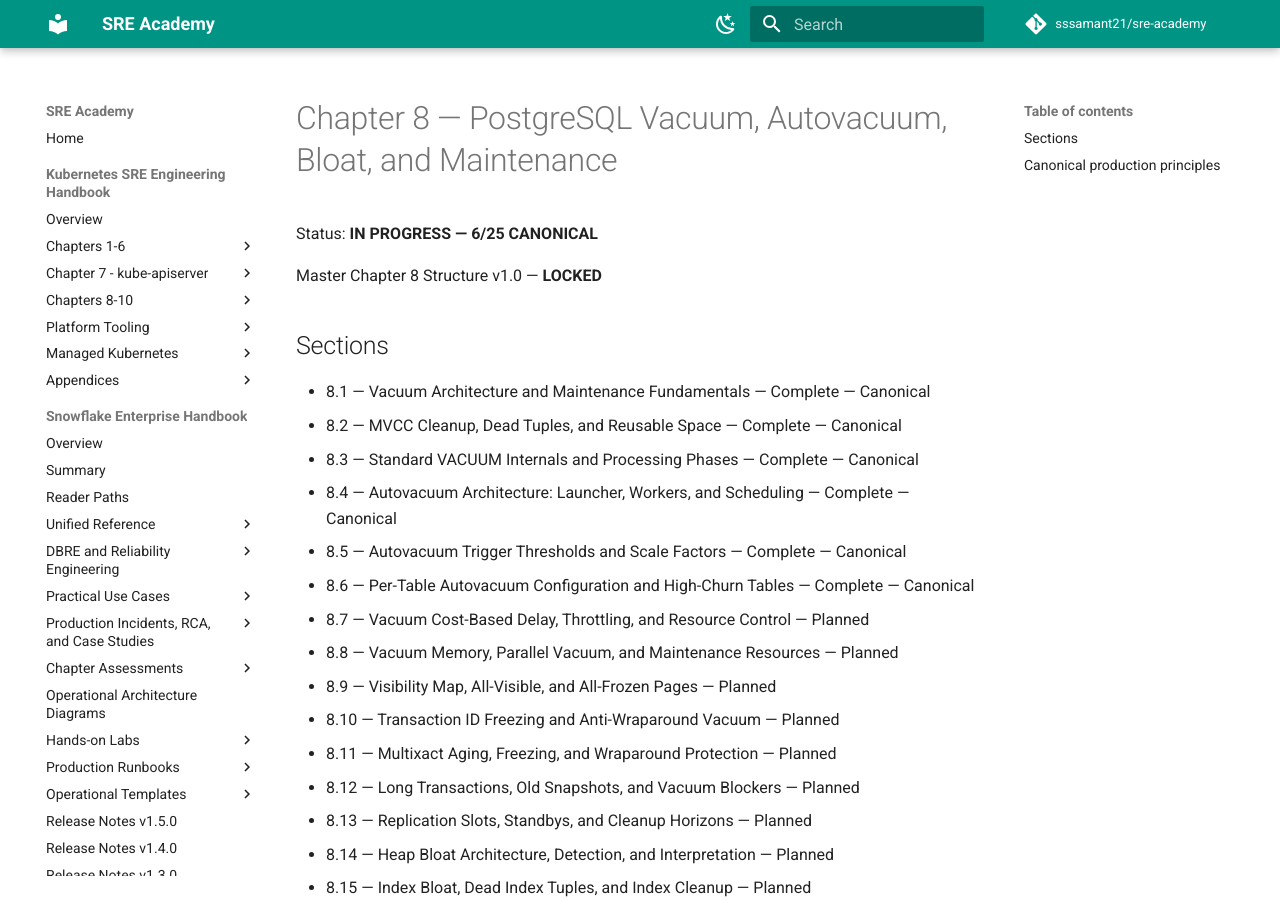
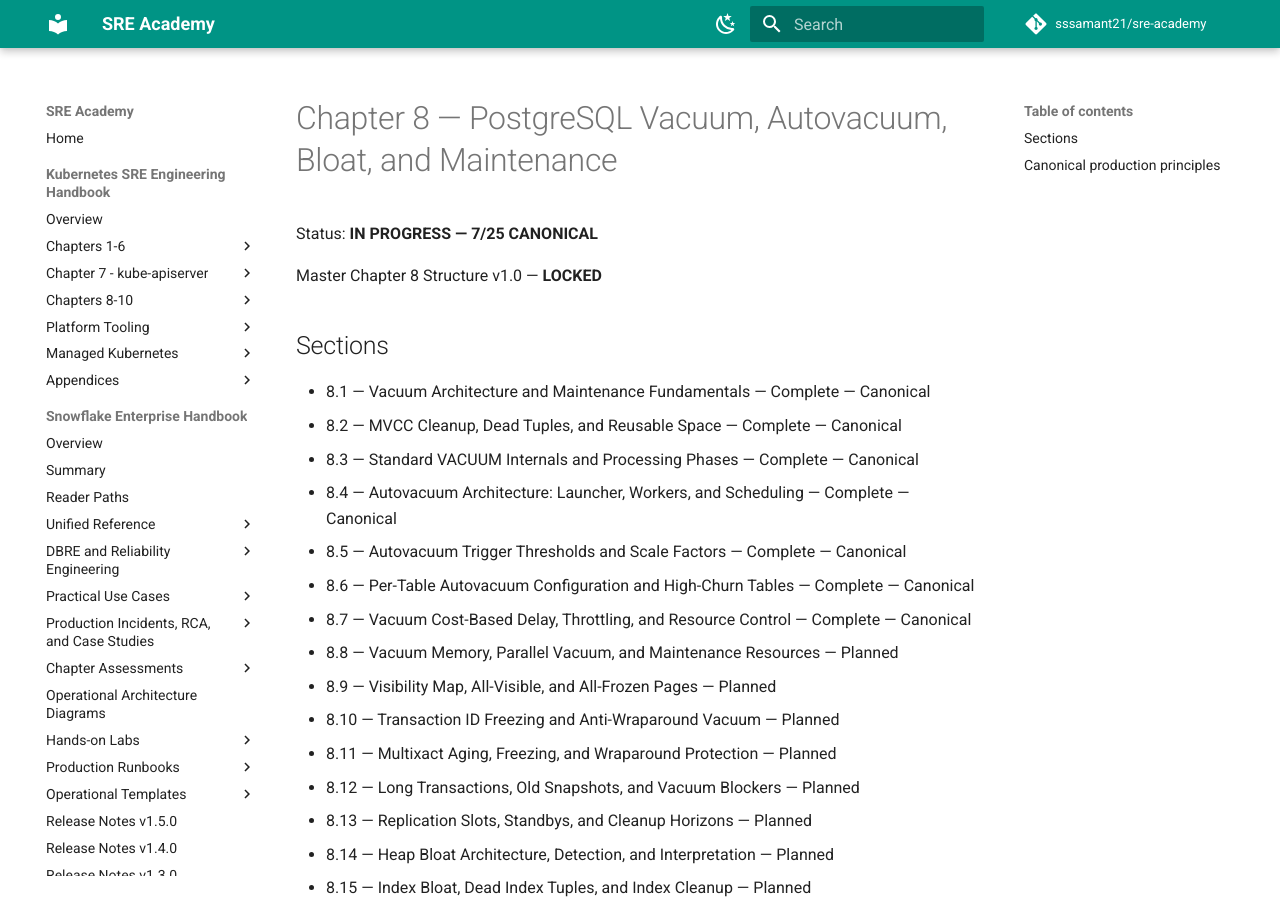
Before and after one commit to sssamant21/sre-academy, an MkDocs documentation site: the page built from docs/books/postgresql-sre-dbre-handbook/chapter-08/index.md, in a window 1280 px wide and 900 px high. Built offline with MkDocs 1.6.1 and Material for MkDocs 9.7.7, drawn with Linux system fonts in a browser that asks for light colours; comment, search, counter and statistics services are not loaded.

Commit message:
docs(postgresql): mark chapter 8 at 7/25 canonical

```diff
--- a/docs/books/postgresql-sre-dbre-handbook/chapter-08/index.md
+++ b/docs/books/postgresql-sre-dbre-handbook/chapter-08/index.md
@@ -1,6 +1,6 @@
 # Chapter 8 — PostgreSQL Vacuum, Autovacuum, Bloat, and Maintenance
 
-Status: **IN PROGRESS — 6/25 CANONICAL**
+Status: **IN PROGRESS — 7/25 CANONICAL**
 
 Master Chapter 8 Structure v1.0 — **LOCKED**
 
@@ -12,7 +12,7 @@ Master Chapter 8 Structure v1.0 — **LOCKED**
 - 8.4 — Autovacuum Architecture: Launcher, Workers, and Scheduling — Complete — Canonical
 - 8.5 — Autovacuum Trigger Thresholds and Scale Factors — Complete — Canonical
 - 8.6 — Per-Table Autovacuum Configuration and High-Churn Tables — Complete — Canonical
-- 8.7 — Vacuum Cost-Based Delay, Throttling, and Resource Control — Planned
+- 8.7 — Vacuum Cost-Based Delay, Throttling, and Resource Control — Complete — Canonical
 - 8.8 — Vacuum Memory, Parallel Vacuum, and Maintenance Resources — Planned
 - 8.9 — Visibility Map, All-Visible, and All-Frozen Pages — Planned
 - 8.10 — Transaction ID Freezing and Anti-Wraparound Vacuum — Planned
```
